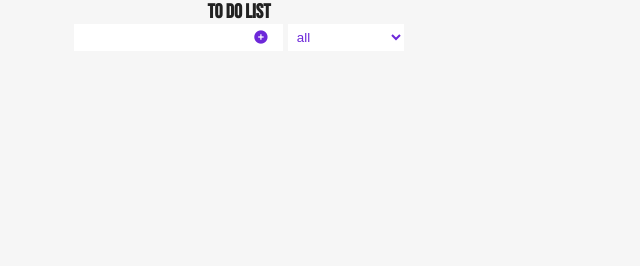
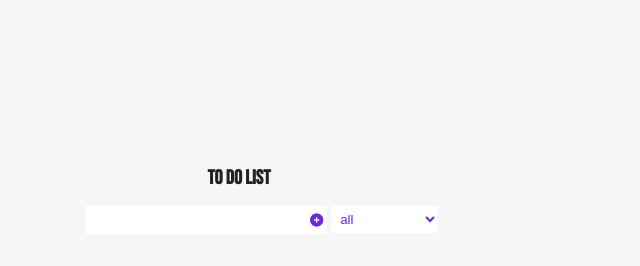
Before and after one commit to MariMhmdtlb/to-do-list-project, a plain HTML site: page index.html in a window 1280 px wide. Shown: the whole page, without its empty margins (401-1041 px from the left). Drawn offline with Linux system fonts and the light colour scheme.

Commit message:
make it prettier

```diff
--- a/style.css
+++ b/style.css
@@ -29,15 +29,19 @@ select {
 
 body {
     width: 100vw;
-    height: 70vh;
+    height: 50vh;
     font-size: 62.5%;
     font-family: "Bebas Neue", sans-serif;
     color: var(--mainBlack);
     background-color: var(--bodyColor);
     display: flex;
     flex-direction: column;
-    justify-content: flex-start;
+    justify-content: center;
     align-items: center;
+}
+
+header {
+    margin-bottom: 1rem;
 }
 
 .todo-completed {
@@ -57,9 +61,10 @@ body {
 }
 
 form {
-    width: 70%;
+    width: 80%;
     padding: 3px;
     display: flex;
+    justify-content: space-between;
     background-color: var(--mainWhite);
 }
 
@@ -68,7 +73,10 @@ form button {
 }
 
 .todo-item {
-    width: 64%;
+    width: calc(80% - 5px);
+    height: 1.5rem;
+    padding: 0.4rem;
+    margin-top: 8px;
     display: flex;
     flex-direction: row;
     justify-content: space-between;
@@ -85,18 +93,17 @@ form button {
 }
 
 select {
-    width: 100%;
+    color: var(--primaryColor);
+    background-color: var(--mainWhite);
+    padding: 0.3rem;
     border-radius: 3px;
-    color: var(--primaryColor);
-    padding: 0.3rem;
     border: none;
     outline: none;
 }
 
 .select {
-    width: 8rem;
+    width: 20%;
     height: 1.7rem;
     margin-left: 5px;
-    background-color: var(--mainWhite);
     cursor: pointer;
 }
```
